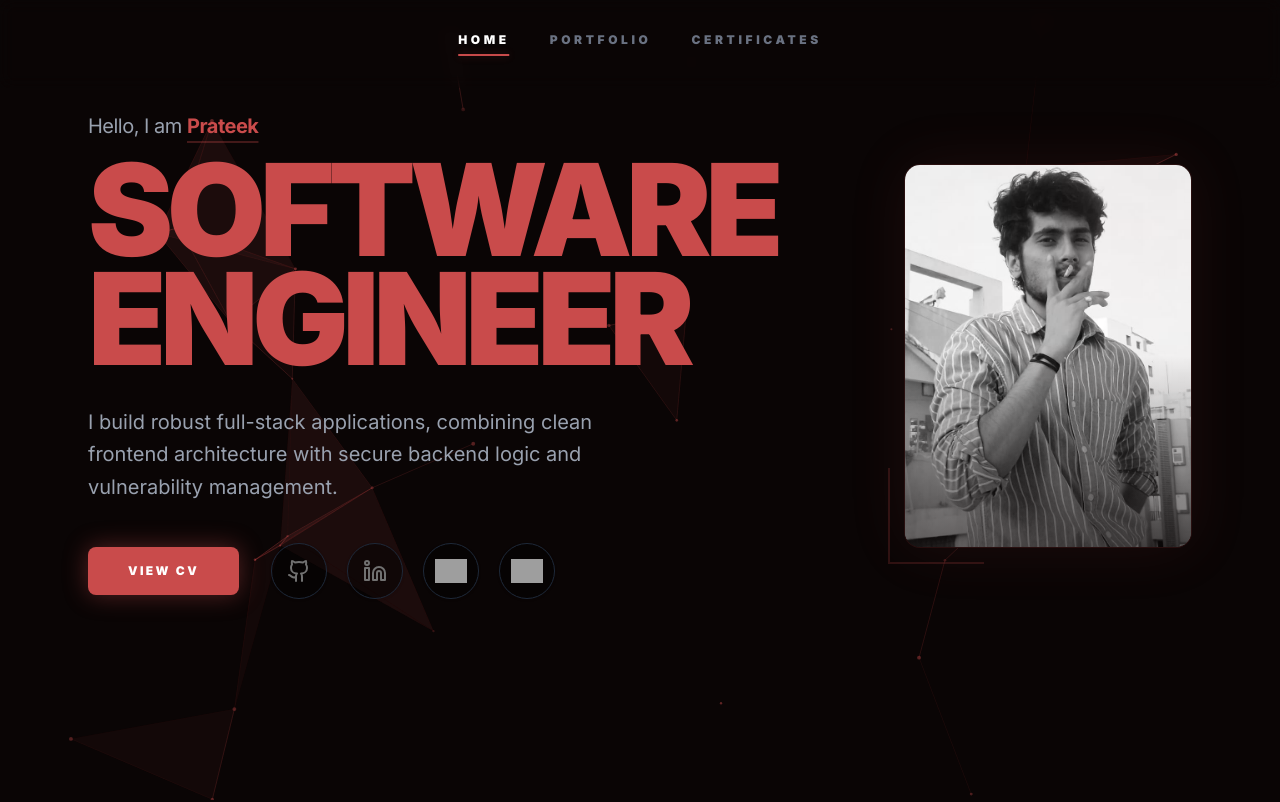
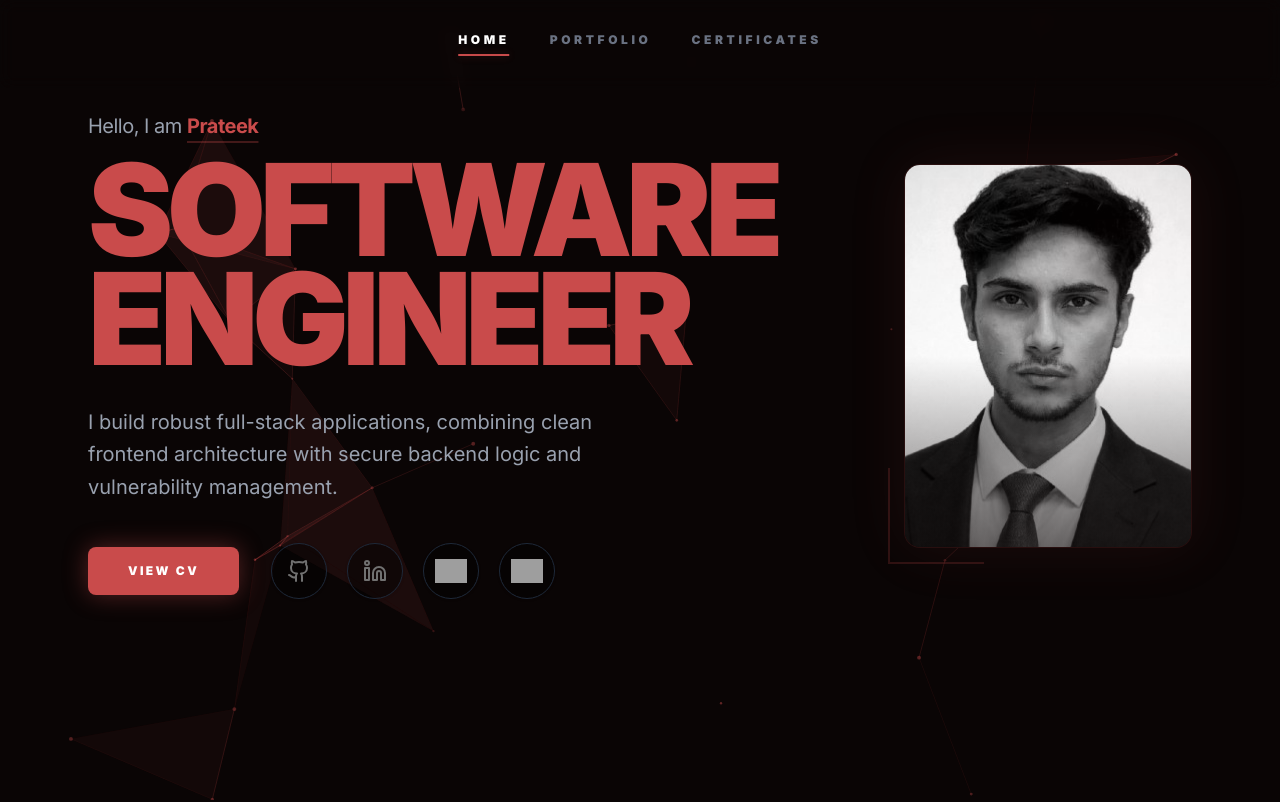
Before and after one commit to Prateek-glitch/portfolio, a Next.js app: page / in a window 1280 px wide. Shown: the top 802 px of the page. Built offline with nearby package versions, Linux system fonts and the light colour scheme; grey boxes are pictures that could not be loaded.

Commit message:
Change image source from potrait.jpeg to p.jpeg

```diff
--- a/src/components/Hero.jsx
+++ b/src/components/Hero.jsx
@@ -110,7 +110,7 @@ export default function Hero() {
       >
         <div className="w-64 h-80 md:w-72 md:h-96 bg-black rounded-2xl border border-[#c94b4b]/20 shadow-[0_0_60px_rgba(201,75,75,0.1)] overflow-hidden flex items-center justify-center relative transition-all duration-500 group-hover:border-[#c94b4b]/40">
           <img
-            src="/potrait.jpeg"
+            src="/p.jpeg"
             alt="Prateek Kumar"
             className="w-full h-full object-cover grayscale group-hover:grayscale-0 transition-all duration-1000 ease-in-out scale-105 group-hover:scale-100"
           />
```
